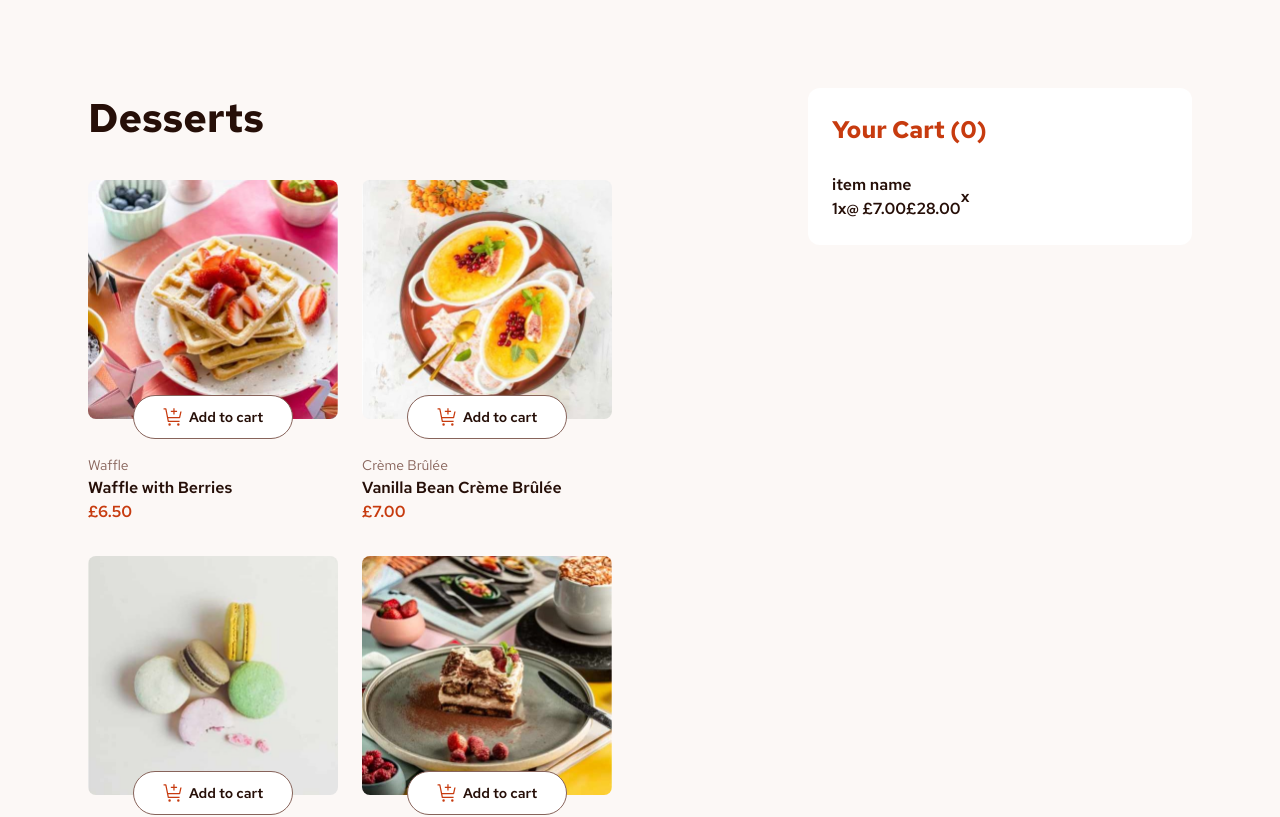
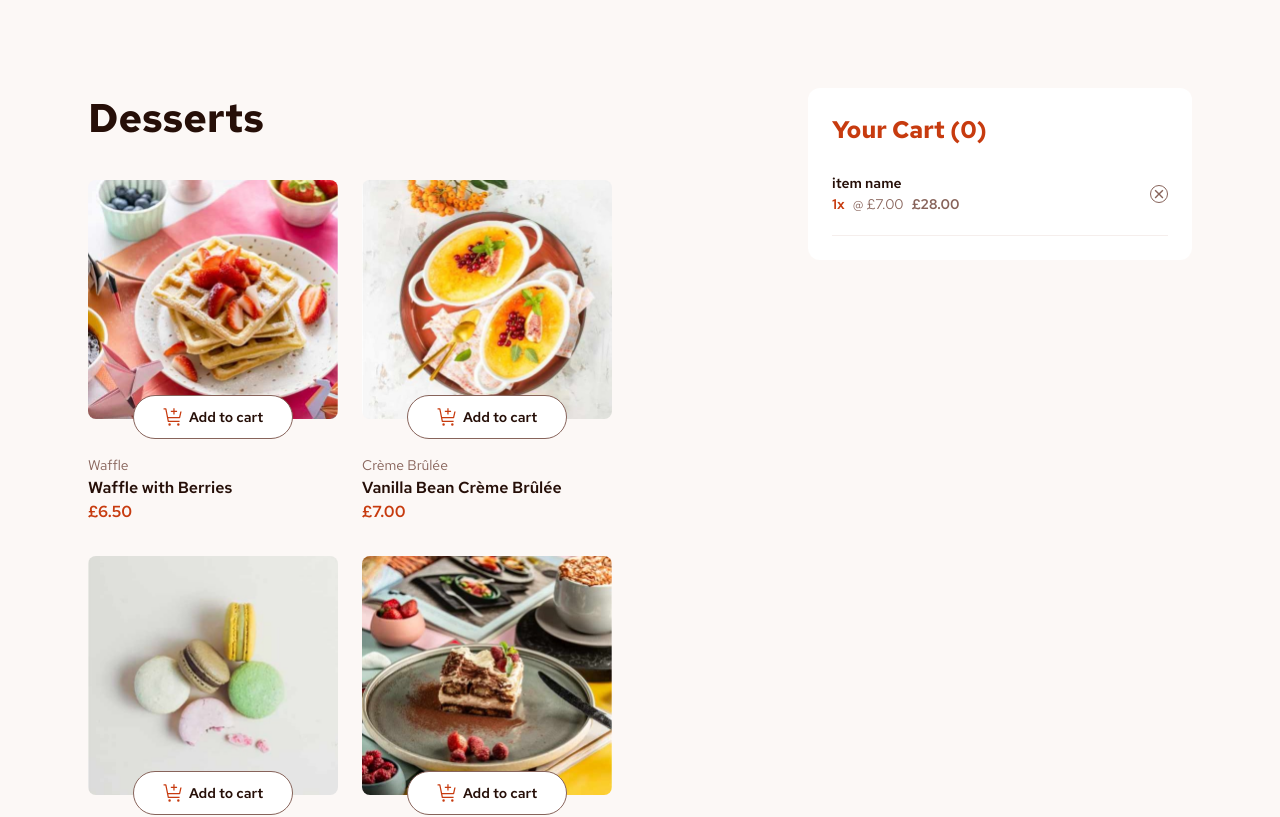
Before and after one commit to anetakasprzak/fm-product-list-cart, a React (Vite) app: page / in a window 1280 px wide. Shown: the top 817 px of the page. Built offline with nearby package versions, Linux system fonts and the light colour scheme.

Commit message:
cart item styles

```diff
--- a/src/App.tsx
+++ b/src/App.tsx
@@ -4,7 +4,7 @@ import { fakeData } from "./data";
 
 function App() {
   return (
-    <div className="bg-[#FCF8F6] p-[88px]">
+    <div className="bg-[#FCF8F6] p-[8.8rem]">
       <div className="flex">
         <div className="flex flex-col">
           <h1 className="text-[#260F08] font-[700] text-[4rem] mb-[3.2rem]">
--- a/src/components/Cart.tsx
+++ b/src/components/Cart.tsx
@@ -23,17 +23,28 @@ function Cart() {
 
 function CartItem() {
   return (
-    <div className="flex">
-      <div className="flex flex-col">
-        <h4>item name</h4>
-        <div>
-          <span>1x</span>
-          <span>@ £7.00</span>
-          <span>£28.00</span>
+    <>
+      <div className="flex justify-between pb-8">
+        <div className="flex flex-col">
+          <h4 className="font-[600] text-[1.4rem] text-[#260F08]">item name</h4>
+          <div className="flex gap-[0.8rem]">
+            <span className="font-[600] text-[1.4rem] text-[#C73B0F]">1x</span>
+            <span className="font-[400] text-[1.4rem] text-[#87635A]">
+              @ £7.00
+            </span>
+            <span className="font-[600] text-[1.4rem] text-[#87635A]">
+              £28.00
+            </span>
+          </div>
         </div>
+        <button className="">
+          <div className="border border-[#87635A] rounded-full p-[0.3rem]">
+            <img src="../../public/assets/images/icon-remove-item.svg" />
+          </div>
+        </button>
       </div>
-      <button>x</button>
-    </div>
+      <span className="h-[1px] w-[100%] bg-[#F5EEEC]"></span>
+    </>
   );
 }
 
```
Also changed, not shown: public/assets/images/icon-remove-item.svg, public/assets/images/illustration-empty-cart.svg.
